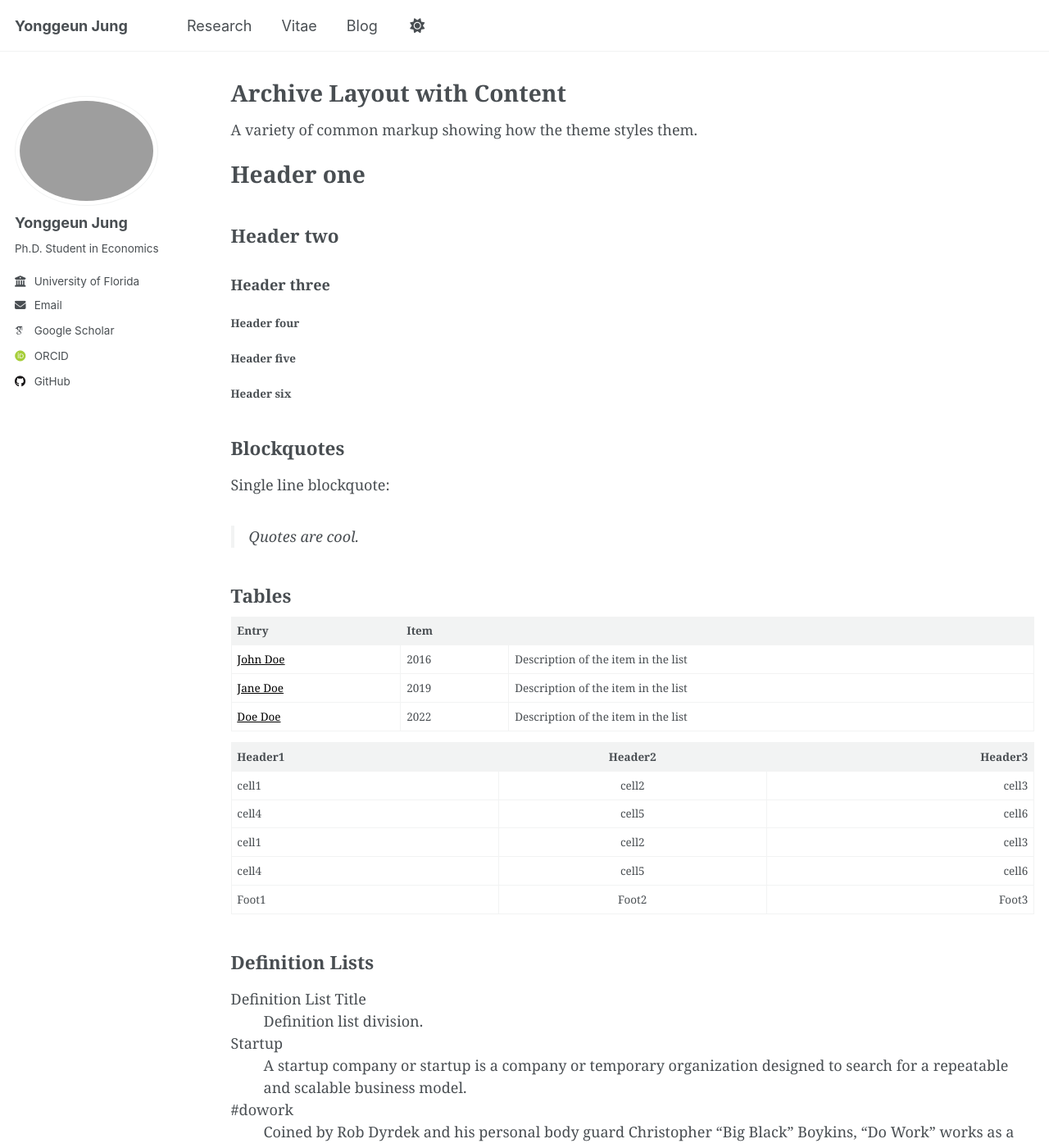
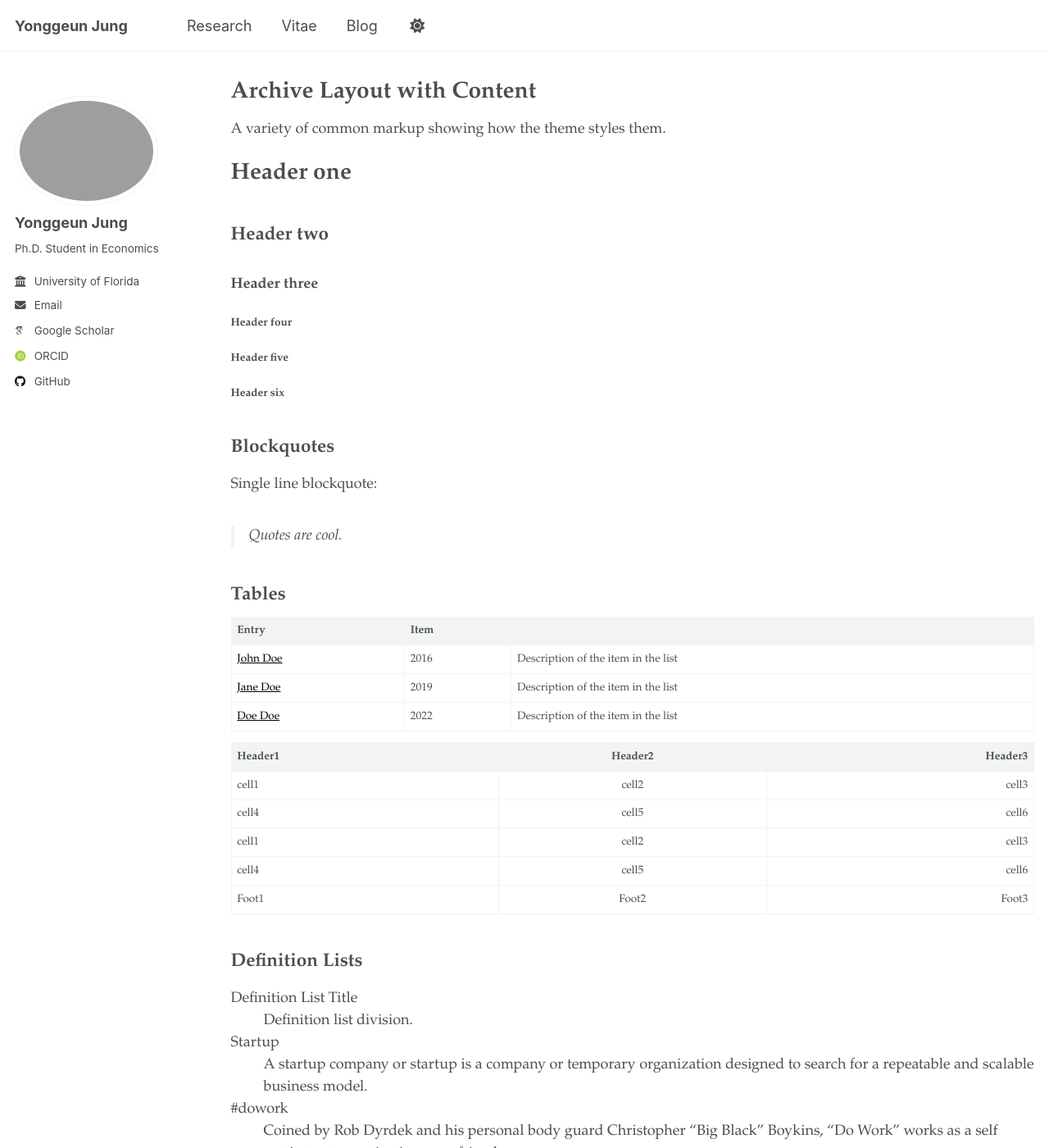
Before and after one commit to Yonggeun-Jung/yonggeun-jung.github.io, a Jekyll site: the page built from _pages/archive-layout-with-content.md, in a window 1280 px wide and 1400 px high. Shown: the whole window at 82% size. Built offline with Jekyll 4.4.1, drawn with Linux system fonts in a browser that asks for light colours; some web fonts are replaced.

Commit message:
Mar.20.2025 updated fonts

```diff
--- a/_sass/_themes.scss
+++ b/_sass/_themes.scss
@@ -14,7 +14,7 @@ $paragraph-indent           : false; // true, false (default)
 $indent-var                 : 1.3em;
 
 /* System typefaces */
-$serif                      : Georgia, Times, serif;
+$serif                      : "Palatino Linotype", "Book Antiqua", Palatino, serif;
 $sans-serif                 : -apple-system, ".SFNSText-Regular", "San Francisco", "Roboto", "Segoe UI", "Helvetica Neue", "Lucida Grande", Arial, sans-serif;
 $monospace                  : Monaco, Consolas, "Lucida Console", monospace;
 
--- a/_sass/layout/_navigation.scss
+++ b/_sass/layout/_navigation.scss
@@ -13,7 +13,7 @@
   margin-bottom: 0;
   padding-left: 2em;
   padding-right: 2em;
-  font-family: $sans-serif;
+  font-family: $serif;
   -webkit-animation: intro 0.3s both;
           animation: intro 0.3s both;
   -webkit-animation-delay: 0.30s;
@@ -66,7 +66,7 @@
     margin: 0;
     padding: 0;
     list-style-type: none;
-    font-family: $sans-serif;
+    font-family: $serif;
   }
 
   li {
@@ -77,7 +77,7 @@
     a {
       margin-bottom: 0.25em;
       padding: 0.5em 1em;
-      font-family: $sans-serif;
+      font-family: $serif;
       font-size: 14px;
       font-weight: bold;
       line-height: 1.5;
@@ -126,7 +126,7 @@
     padding: 1em 2em;
     float: left;
     width: 50%;
-    font-family: $sans-serif;
+    font-family: $serif;
     font-size: $type-size-5;
     font-weight: bold;
     text-align: center;
@@ -359,7 +359,7 @@
 .nav__title {
   margin: 0;
   padding: 0.5rem 1rem;
-  font-family: $sans-serif-narrow;
+  font-family: $serif;
   font-size: $type-size-5;
   font-weight: bold;
 }
@@ -368,7 +368,7 @@
   display: block;
   margin: 0.5rem 0;
   padding: 0.5rem 0;
-  font-family: $sans-serif-narrow;
+  font-family: $serif;
   font-size: $type-size-6;
   font-weight: bold;
   text-transform: uppercase;
@@ -381,7 +381,7 @@
    ========================================================================== */
 
 .toc {
-  font-family: $sans-serif-narrow;
+  font-family: $serif;
   color: var(--global-text-color-light);
   text-transform: uppercase;
   letter-spacing: 1px;
```
Also changed, not shown: 1 other file.
